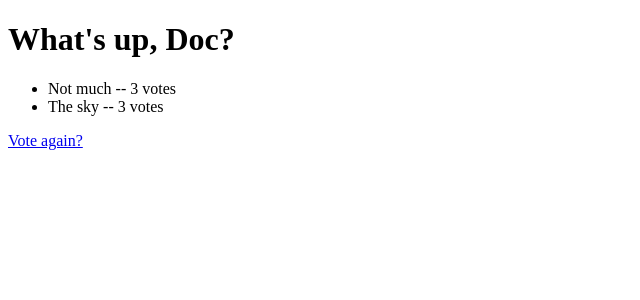
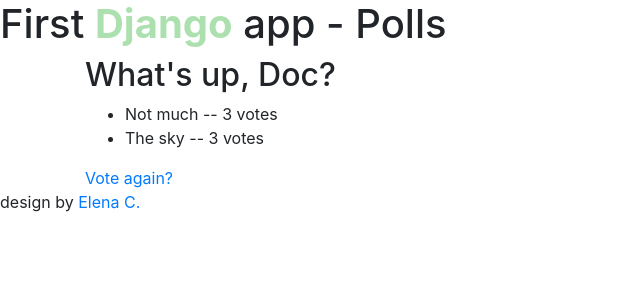
Before and after one commit to Elena-GHub/DjangoTutorial, a Django app: page /polls/1/results/ in a window 1280 px wide. Shown: the top 300 px of the page, without its empty margins (0-640 px from the left). Run offline with Django 3.2, Linux system fonts and the light colour scheme; data comes from the database, SQL or seed files in the repository; some libraries are stand-ins or nearby versions.

Commit message:
add link to bootstrap and template extending to the existing templates

```diff
--- /dev/null
+++ b/polls/templates/polls/base.html
@@ -0,0 +1,29 @@
+<!DOCTYPE html>
+<html lang="en">
+<head>
+    <meta charset="UTF-8">
+    <title>Polls app</title>
+
+    <link rel="stylesheet" href="https://stackpath.bootstrapcdn.com/bootstrap/4.5.2/css/bootstrap.min.css"
+      integrity="sha384-JcKb8q3iqJ61gNV9KGb8thSsNjpSL0n8PARn9HuZOnIxN0hoP+VmmDGMN5t9UJ0Z" crossorigin="anonymous">
+
+    {% load static %}
+    <link rel="stylesheet" type="text/css" href="{% static 'polls/style.css' %}" />
+</head>
+<body>
+    <div class="header">
+        <h1>First <span style="color:#ace1af"><strong>Django</strong></span> app - Polls</h1>
+    </div>
+    <div class="content container">
+        <div class="row">
+            <div class="col-md-10">
+            {% block content %}
+            {% endblock %}
+            </div>
+        </div>
+    </div>
+<footer class="footer">
+    design by <a href="https://elena-ghub.github.io/">Elena C.</a>
+</footer>
+</body>
+</html>
--- a/polls/templates/polls/results.html
+++ b/polls/templates/polls/results.html
@@ -1,12 +1,9 @@
-<!DOCTYPE html>
-<html lang="en">
-<head>
-    <meta charset="UTF-8">
-    <meta name="viewport" content="width=device-width, initial-scale=1.0">
-    <title>Polls app - Question results</title>
-</head>
-<body>
-    <h1>{{ question.question_text }}</h1>
+{% extends 'polls/base.html' %}
+
+{% block content %}
+
+    <div class="content">
+        <h2>{{ question.question_text }}</h2>
 
         <ul>
         {% for choice in question.choice_set.all %}
@@ -15,5 +12,5 @@
         </ul>
 
         <a href="{% url 'polls:detail' question.id %}">Vote again?</a>
-</body>
-</html>
+    </div>
+{% endblock %}
```
Also changed, not shown: polls/templates/polls/detail.html (+9 -11 lines), polls/templates/polls/index.html (+7 -10 lines), polls/static/polls/style.css (added). Lines whose indentation alone changed are shown as unchanged.
